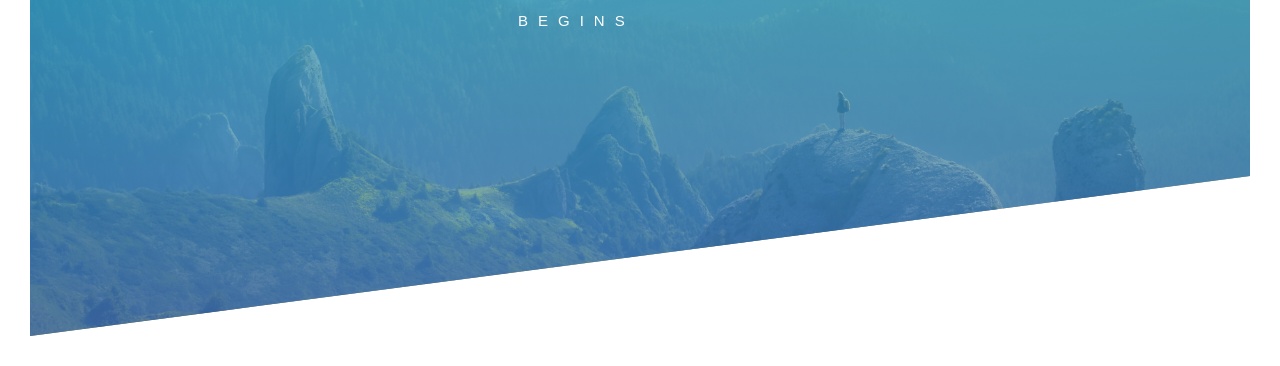
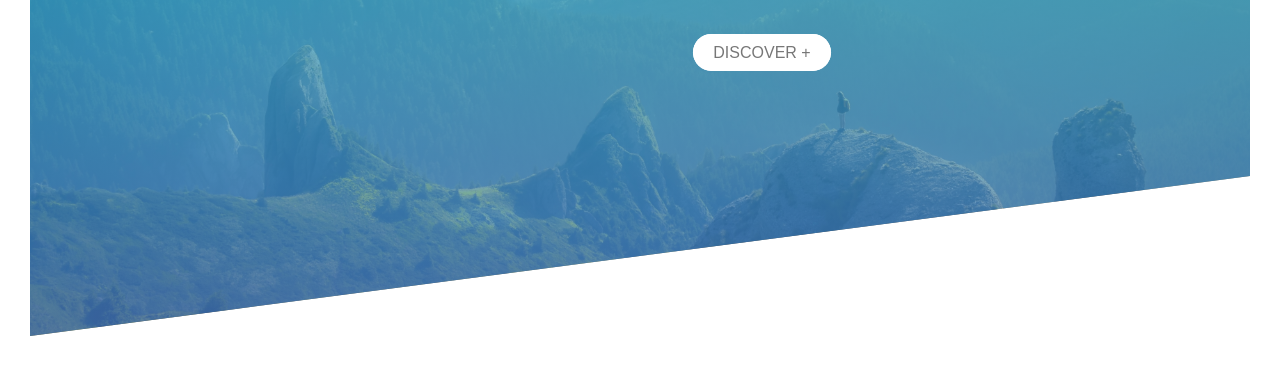
Before and after one commit to samazevedo/advanced-css-sass, a plain HTML site: page project01/index.html in a window 1280 px wide. Shown: the part 454-820 px from the top of the page. Drawn offline with Linux system fonts and the light colour scheme; a web font is replaced by a local one.

Commit message:
feat(project01): finished header style & animation

```diff
--- a/project01/css/style.css
+++ b/project01/css/style.css
@@ -48,11 +48,13 @@ body {
     top: 50%;
     left: 60%;
     transform: translate(-50%, -50%);
+    text-align: center;
 }
 .heading-primary {
     color: #ffffff;
     text-transform: uppercase;
     backface-visibility: hidden;
+    margin-bottom: 40px;
 }
 .heading-primary__main {
     display: block;
@@ -105,3 +107,58 @@ body {
         transform: rotateY(360deg);
     }
 }
+@keyframes moveInBtn {
+    0% {
+        opacity: 0;
+        transform: translateY(30px);
+    }
+    100% {
+        opacity: 1;
+        transform: translate(0px);
+    }
+}
+.btn-animated {
+    animation: moveInBtn 0.7s ease 1s;
+    animation-fill-mode: backwards;
+}
+.btn:link,
+.btn:visited {
+    text-transform: uppercase;
+    text-decoration: none;
+    padding: 5px 20px;
+    display: inline-block;
+    border-radius: 50px;
+    transition: all 0.3s;
+    position:relative;
+}
+.btn:hover {
+    transform: translateY(-3px);
+    box-shadow: 0px 2px 5px; rgba(0,0,0,0.3);
+}
+.btn:active {
+    transform: translateY(-1px);
+}
+.btn-white {
+    background-color: #ffffff;
+    color: #777777;
+}
+.btn::after {
+    content: '';
+    display: inline-block;
+    height: 100%;
+    width:100%;
+    border-radius: 50px;
+    position:absolute;
+    top:0;
+    left:0;
+    z-index: -1;
+    transition: all .3s;
+}
+.btn-white::after {
+    background-color:#ffffff;
+
+}
+.btn:hover::after {
+    transform: scaleX(1.2) scaleY(1.4) ;
+    opacity:0;
+}
--- a/project01/index.html
+++ b/project01/index.html
@@ -20,6 +20,7 @@
                 <span class="heading-primary__main">Wild</span>
                 <span class="heading-primary__sub">Where the adventure begins</span>
             </h1>
+            <a href="#" class="btn btn-white btn-animated">Discover +</a>
         </div>
 
     </header>
```
